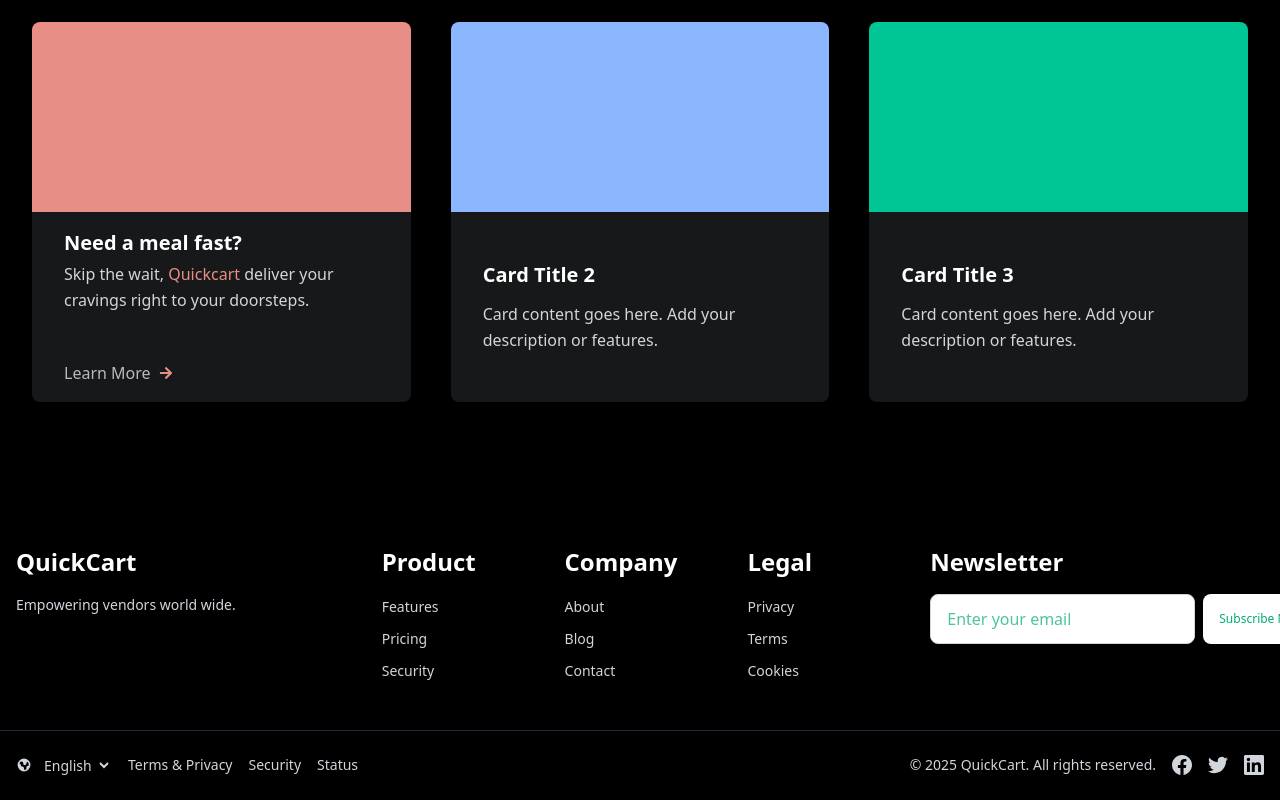
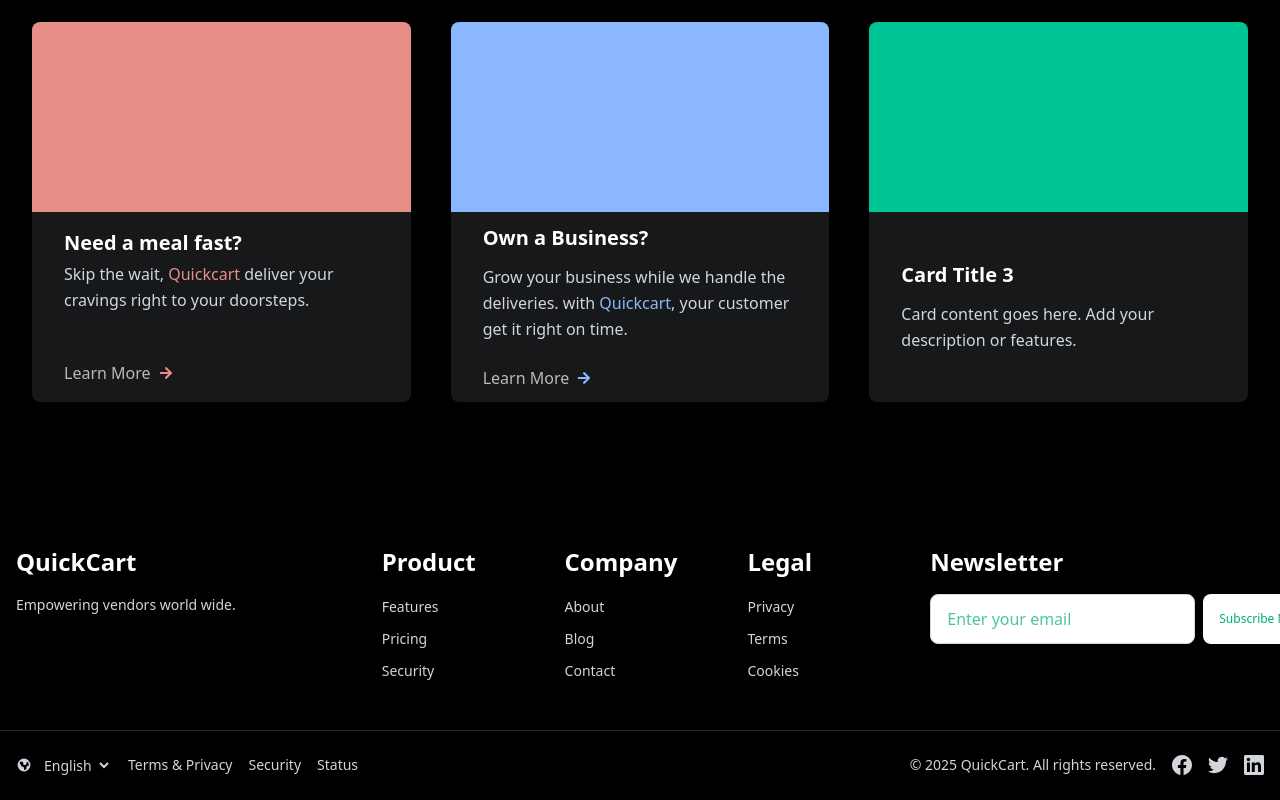
Before and after one commit to Olasunkanmi001/quickCart-landingPage, a React (Vite) app: page /riderLanding in a window 1280 px wide. Shown: the part 1847-2647 px from the top of the page. Built offline with nearby package versions, Linux system fonts and the light colour scheme.

Commit message:
Fixed spacing for text for card 2.

```diff
--- a/src/component/rider.CTA.jsx
+++ b/src/component/rider.CTA.jsx
@@ -66,11 +66,23 @@ const RiderCTA = () => {
             <div className="absolute bottom-0 left-0 w-full h-1/2 z-10 p-6 md:p-8 flex flex-col justify-center items-start">
               <div className="text-left text-white space-y-3">
                 <h3 className="text-lg md:text-xl font-bold mb-2 md:mb-3">
-                  Card Title 2
+                  Own a Business?
                 </h3>
-                <p className="text-gray-300 text-sm md:text-base leading-relaxed">
-                  Card content goes here. Add your description or features.
+                <p className="text-gray-300 text-sm md:text-base leading-relaxed mb-6">
+                  Grow your business while we handle the deliveries. with
+                  <span style={{ color: "#8BB7FE" }}> Quickcart</span>, your
+                  customer get it right on time.
                 </p>
+                <div className="flex items-center">
+                  <a
+                    href="#"
+                    className="font-nunito font-normal text-sm md:text-base mr-2 hover:text-white transition-colors duration-300"
+                    style={{ color: "rgba(255, 255, 255, 0.7)" }}
+                  >
+                    Learn More
+                  </a>
+                  <FaArrowRight size={14} style={{ color: "#8BB7FE" }} />
+                </div>
               </div>
             </div>
           </div>
```
